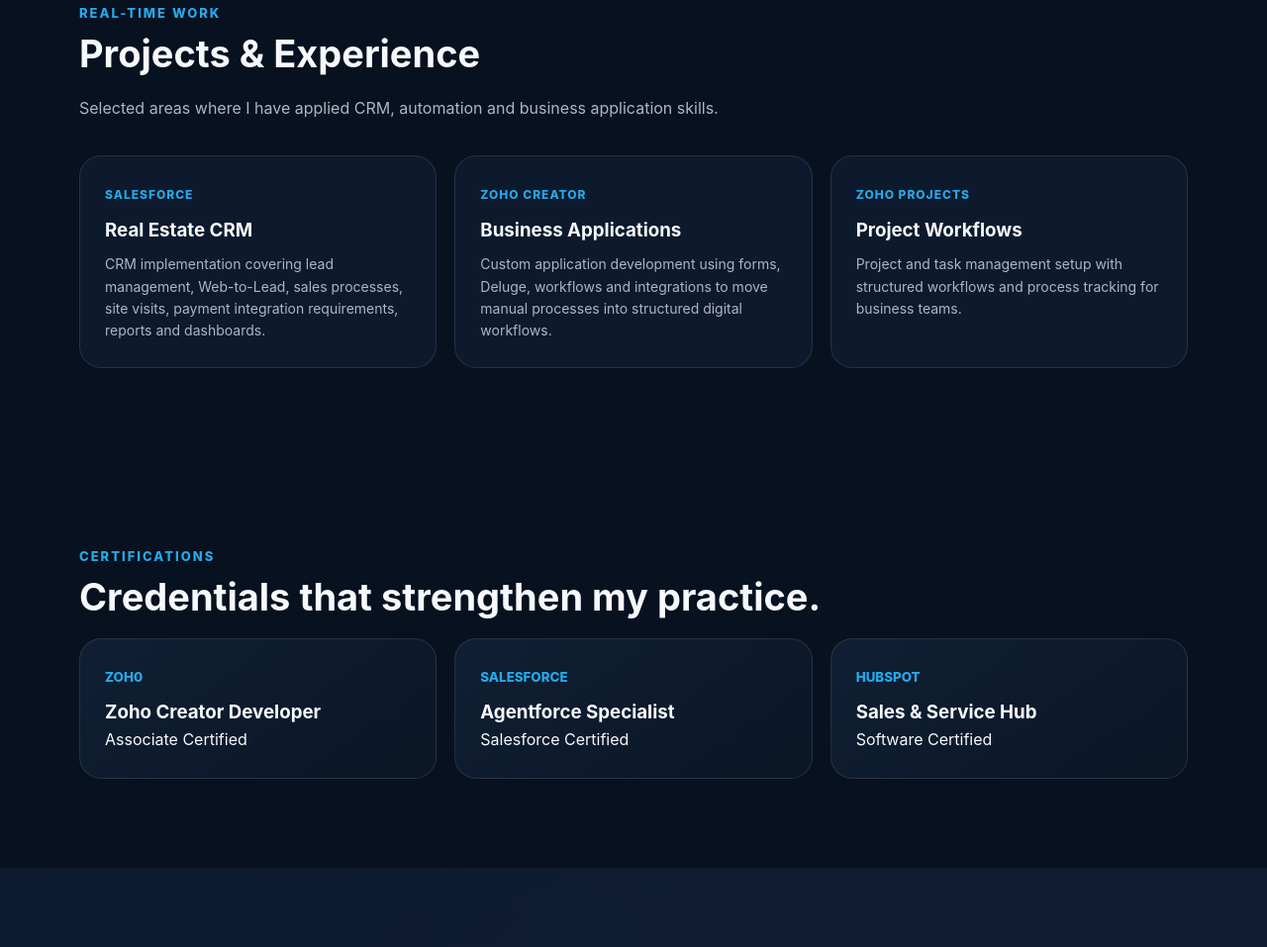
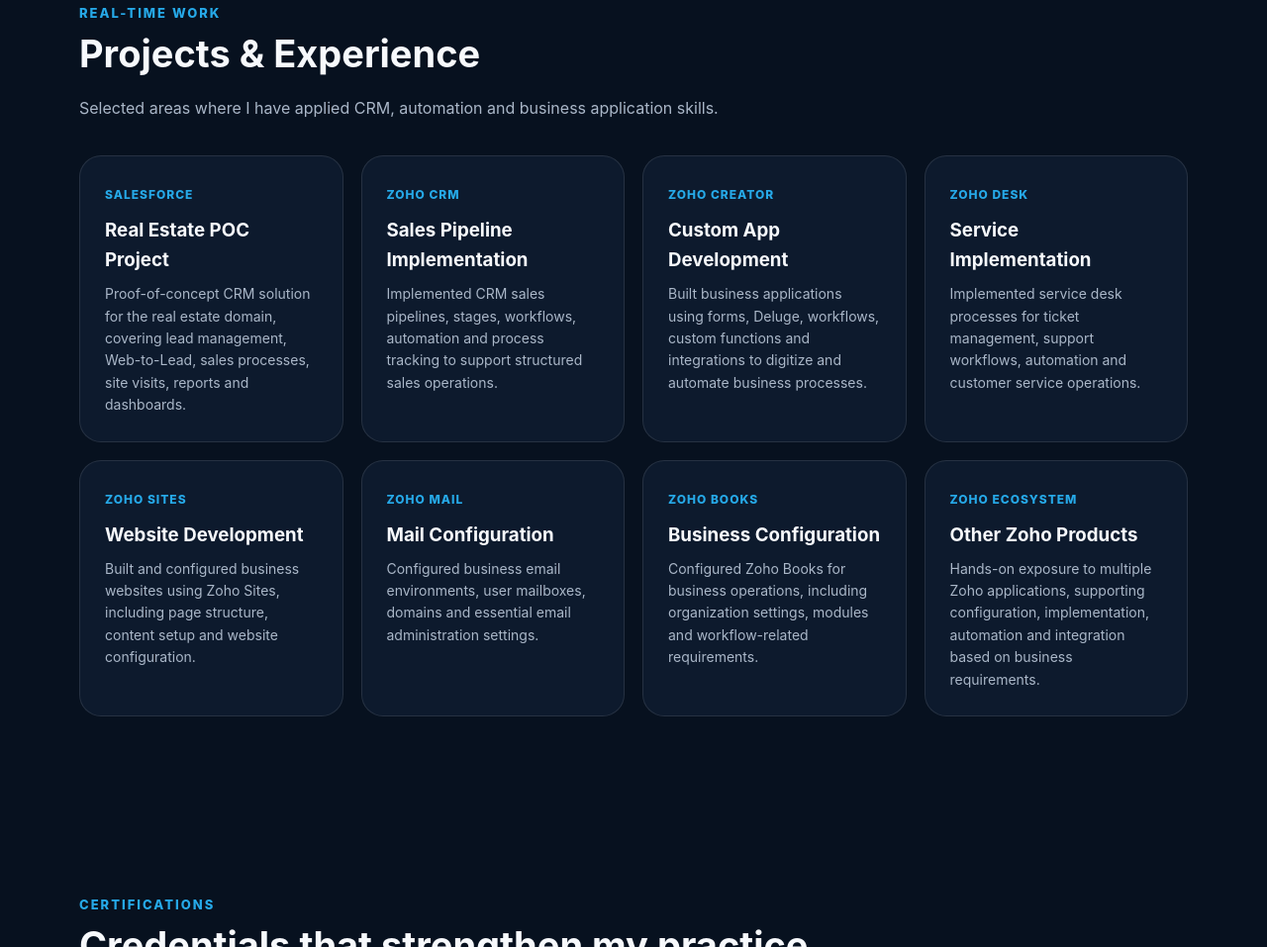
Before and after one commit to venkatakrishnan2902-png/vengatakrishnan-crm.github.io, a plain HTML site: page index.html in a window 1280 px wide. Shown: the part 2135-3092 px from the top of the page at 99% size. Drawn offline with Linux system fonts and the light colour scheme.

Commit message:
Update index.html
projects added

```diff
--- a/index.html
+++ b/index.html
@@ -46,7 +46,7 @@
 .skill{background:#fff;border:1px solid #e5e9ef;border-radius:20px;padding:24px;transition:.2s}
 .skill:hover,.project:hover{transform:translateY(-4px)}
 .skill h3{margin-bottom:7px}.skill p{color:#667386;font-size:14px}
-.projects{display:grid;grid-template-columns:repeat(3,1fr);gap:18px}
+.projects{display:grid;grid-template-columns:repeat(4,1fr);gap:18px}
 .project{background:var(--card);border:1px solid var(--line);border-radius:22px;padding:25px;transition:.2s}
 .tag{display:inline-block;color:var(--blue);font-size:12px;font-weight:800;text-transform:uppercase;letter-spacing:1px;margin-bottom:12px}
 .project h3{margin-bottom:8px}.project p{color:var(--muted);font-size:14px}
@@ -125,9 +125,14 @@
   <div class="kicker">Real-Time Work</div><h2 class="section-title">Projects & Experience</h2>
   <p class="section-sub">Selected areas where I have applied CRM, automation and business application skills.</p>
   <div class="projects">
-    <div class="project"><span class="tag">Salesforce</span><h3>Real Estate CRM</h3><p>CRM implementation covering lead management, Web-to-Lead, sales processes, site visits, payment integration requirements, reports and dashboards.</p></div>
-    <div class="project"><span class="tag">Zoho Creator</span><h3>Business Applications</h3><p>Custom application development using forms, Deluge, workflows and integrations to move manual processes into structured digital workflows.</p></div>
-    <div class="project"><span class="tag">Zoho Projects</span><h3>Project Workflows</h3><p>Project and task management setup with structured workflows and process tracking for business teams.</p></div>
+    <div class="project"><span class="tag">Salesforce</span><h3>Real Estate POC Project</h3><p>Proof-of-concept CRM solution for the real estate domain, covering lead management, Web-to-Lead, sales processes, site visits, reports and dashboards.</p></div>
+    <div class="project"><span class="tag">Zoho CRM</span><h3>Sales Pipeline Implementation</h3><p>Implemented CRM sales pipelines, stages, workflows, automation and process tracking to support structured sales operations.</p></div>
+    <div class="project"><span class="tag">Zoho Creator</span><h3>Custom App Development</h3><p>Built business applications using forms, Deluge, workflows, custom functions and integrations to digitize and automate business processes.</p></div>
+    <div class="project"><span class="tag">Zoho Desk</span><h3>Service Implementation</h3><p>Implemented service desk processes for ticket management, support workflows, automation and customer service operations.</p></div>
+    <div class="project"><span class="tag">Zoho Sites</span><h3>Website Development</h3><p>Built and configured business websites using Zoho Sites, including page structure, content setup and website configuration.</p></div>
+    <div class="project"><span class="tag">Zoho Mail</span><h3>Mail Configuration</h3><p>Configured business email environments, user mailboxes, domains and essential email administration settings.</p></div>
+    <div class="project"><span class="tag">Zoho Books</span><h3>Business Configuration</h3><p>Configured Zoho Books for business operations, including organization settings, modules and workflow-related requirements.</p></div>
+    <div class="project"><span class="tag">Zoho Ecosystem</span><h3>Other Zoho Products</h3><p>Hands-on exposure to multiple Zoho applications, supporting configuration, implementation, automation and integration based on business requirements.</p></div>
   </div>
 </div>
 </section>
```
